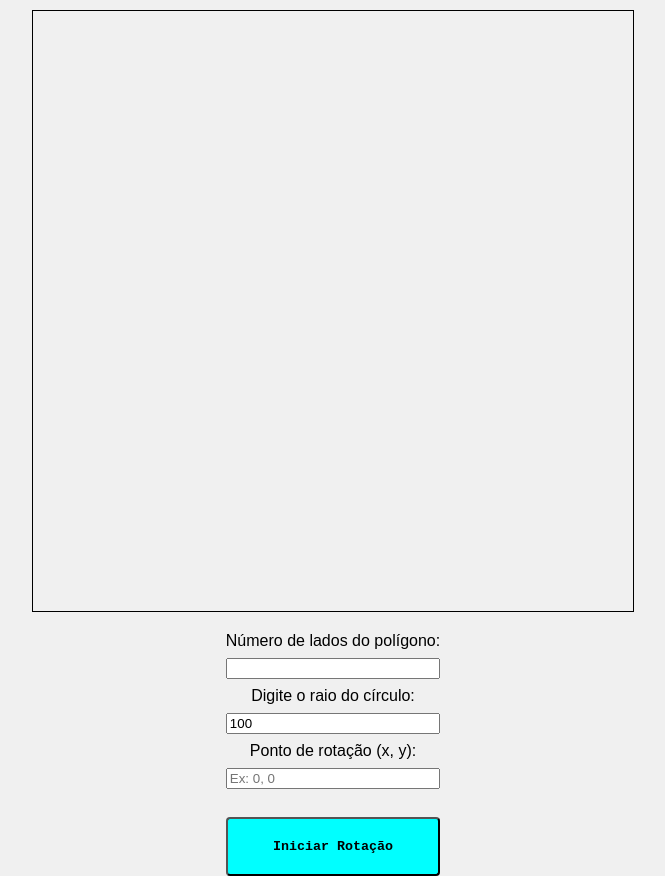
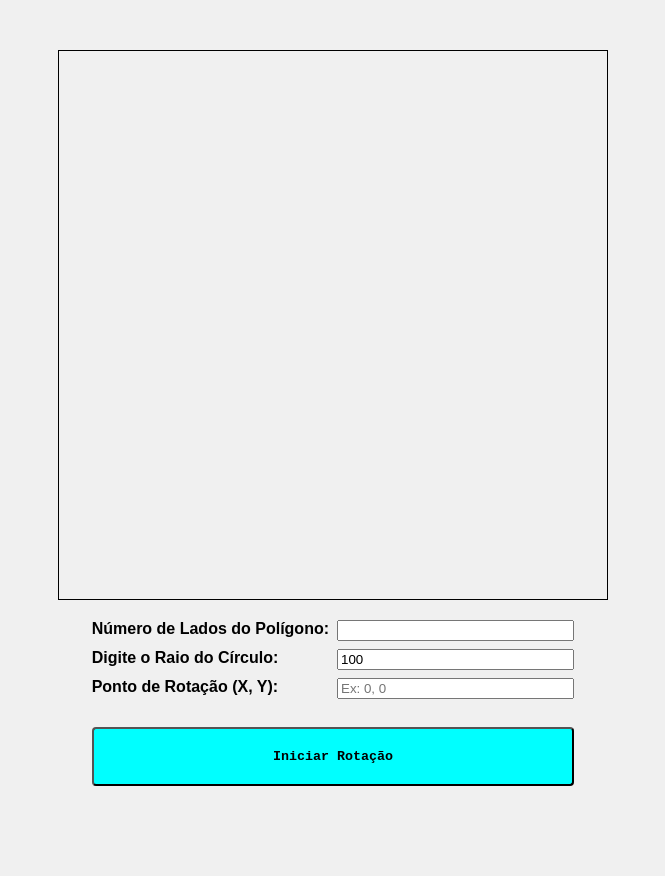
Before and after one commit to joaobhenrique/Poligonos-_rotacao, a plain HTML site: page index.html in a window 1280 px wide. Shown: the whole page, without its empty margins (307-972 px from the left). After the commit the page ends 800 px from the top, so only its background shows below. Drawn offline with Linux system fonts and the light colour scheme.

Commit message:
estilo final

```diff
--- a/index.html
+++ b/index.html
@@ -13,13 +13,13 @@
     <canvas id="canvas" width="600" height="600" style="border:1px solid black; margin-top: 10px;"></canvas>
   </div>
   <div class="rotacao">
-    <label for="sides">Número de lados do polígono:</label>
+    <label for="sides">Número de Lados do Polígono:</label>
     <input type="number" id="sides" min="3" required>
 
-    <label for="radiusInput">Digite o raio do círculo:</label>
+    <label for="radiusInput">Digite o Raio do Círculo:</label>
     <input type="number" id="radiusInput" value="100">
 
-    <label for="rotationPoint">Ponto de rotação (x, y):</label>
+    <label for="rotationPoint">Ponto de Rotação (X, Y):</label>
     <input type="text" id="rotationPoint" placeholder="Ex: 0, 0">
 
     <button id="drawPolygon">Iniciar Rotação</button>
--- a/style.css
+++ b/style.css
@@ -9,16 +9,23 @@ body {
 }
 
 .matriz {
+  margin-top: 40PX;
+  height: 70%;
   display: flex;
   justify-content: center;
 }
 
 .rotacao {
-  display: flex;
-  flex-direction: column;
+  display: grid;
+  grid-template-columns: 1fr 1fr;
   gap: 0.5rem;
   margin-top: 20px;
   text-align: center;
+}
+
+.rotacao label{
+  text-align: left;
+  font-weight: bold;
 }
 
 #drawPolygon{
@@ -30,6 +37,7 @@ body {
   cursor: pointer;
   font-weight: bold;
   font-family: 'Courier New', Courier, monospace;
+  grid-column: 1/-1;
 }
 
 #drawPolygon:hover{
```
